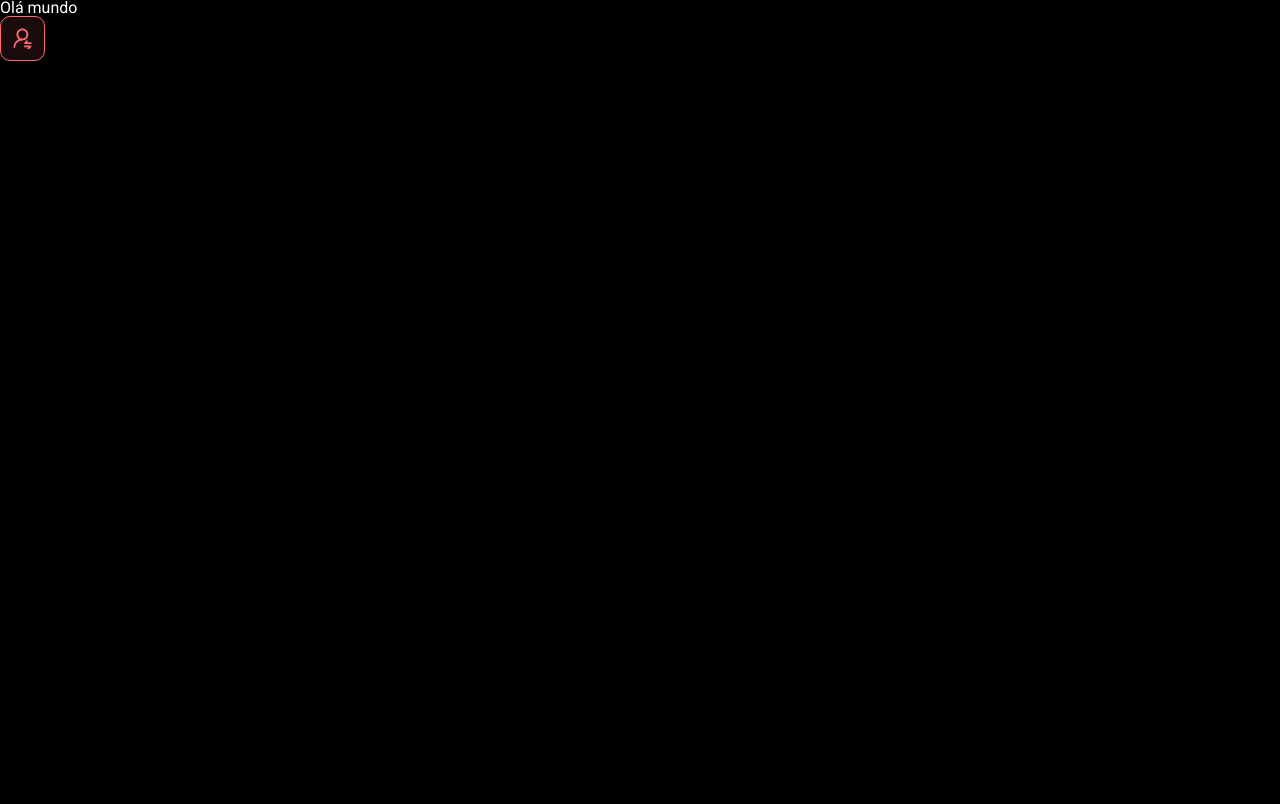
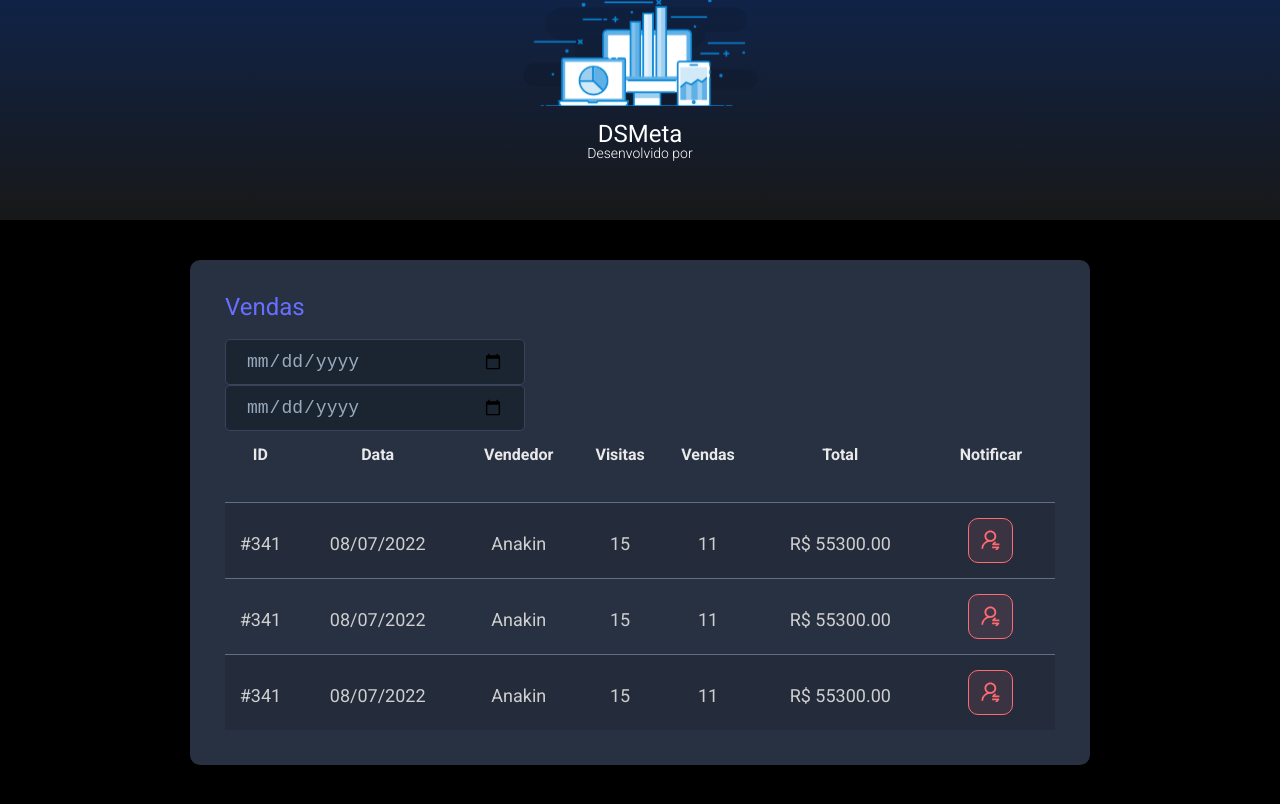
Before and after one commit to AllanGoto/Maratona-dsmeta, a React (Vite) app in the folder frontend/: page / in a window 1280 px wide. Built offline with nearby package versions, Linux system fonts and the light colour scheme.

Commit message:
Other components

```diff
--- a/frontend/src/App.tsx
+++ b/frontend/src/App.tsx
@@ -1,10 +1,17 @@
-import NotificationButton from "./components/NotificationButtom"
+import Header from "./components/Header"
+import SalesCard from "./components/SalesCard"
 
 function App() {
   return (
     <>
-      <h1>Olá mundo</h1>
-      <NotificationButton />
+      <Header />
+      <main>
+        <section id="sales">
+          <div className="dsmeta-container">
+            <SalesCard />
+          </div>
+        </section>
+      </main>
     </>
   )
 }
--- /dev/null
+++ b/frontend/src/components/Header/index.tsx
@@ -0,0 +1,16 @@
+import logo from '../../assets/img/image 1.svg'
+import './styles.css'
+
+function Header() {
+    return (
+        <header>
+            <div className="dsmeta-cabecalho">
+                <img src={logo} alt="Logo DSmeta" />
+                <h1>DSMeta</h1>
+                <p>Desenvolvido por <a href=" "></a></p>
+            </div>
+        </header>
+    )
+}
+
+export default Header
--- /dev/null
+++ b/frontend/src/components/Header/styles.css
@@ -0,0 +1,27 @@
+header {
+    height: 220px;
+    background: linear-gradient(180deg, #102347 0%, #181818 100%);
+    display: flex;
+    align-items: center;
+    justify-content: center;
+}
+
+.dsmeta-cabecalho {
+    display: flex;
+    flex-direction: column;
+    align-items: center;
+}
+
+.dsmeta-cabecalho img {
+    width: 235px;
+}
+
+.dsmeta-cabecalho h1 {
+    margin-top: 15px;
+    font-size: 24px;
+}
+
+.dsmeta-cabecalho p {
+    font-size: 14px;
+    font-weight: 300;
+}
--- /dev/null
+++ b/frontend/src/components/SalesCard/index.tsx
@@ -0,0 +1,76 @@
+import NotificationButton from '../NotificationButtom'
+import './styles.css'
+
+function SalesCard() {
+    return (
+        <div className="dsmeta-card">
+            <h2 className="dsmeta-sales-title">Vendas</h2>
+            <div className="datas-form-control-containes">
+                <div>
+                    <input className="dsmeta-form-control" type="date" />
+                </div>
+                <div>
+                    <input className="dsmeta-form-control" type="date" />
+                </div>
+            </div>
+            <div>
+                <table className="dsmeta-sales-table">
+                    <thead>
+                        <tr>
+                            <th className="show992">ID</th>
+                            <th className="show576">Data</th>
+                            <th>Vendedor</th>
+                            <th className="show992">Visitas</th>
+                            <th className="show992">Vendas</th>
+                            <th>Total</th>
+                            <th>Notificar</th>
+                        </tr>
+                    </thead>
+                    <tbody>
+                        <tr>
+                            <td className="show992">#341</td>
+                            <td className="show576">08/07/2022</td>
+                            <td>Anakin</td>
+                            <td className="show992">15</td>
+                            <td className="show992">11</td>
+                            <td>R$ 55300.00</td>
+                            <td>
+                                <div className="dsmeta-red-btn-container">
+                                    <NotificationButton />
+                                </div>
+                            </td>
+                        </tr>
+                        <tr>
+                            <td className="show992">#341</td>
+                            <td className="show576">08/07/2022</td>
+                            <td>Anakin</td>
+                            <td className="show992">15</td>
+                            <td className="show992">11</td>
+                            <td>R$ 55300.00</td>
+                            <td>
+                                <div className="dsmeta-red-btn-container">
+                                    <NotificationButton />
+                                </div>
+                            </td>
+                        </tr>
+                        <tr>
+                            <td className="show992">#341</td>
+                            <td className="show576">08/07/2022</td>
+                            <td>Anakin</td>
+                            <td className="show992">15</td>
+                            <td className="show992">11</td>
+                            <td>R$ 55300.00</td>
+                            <td>
+                                <div className="dsmeta-red-btn-container">
+                                    <NotificationButton />
+                                </div>
+                            </td>
+                        </tr>
+                    </tbody>
+                </table>
+            </div>
+        </div>
+    )
+}
+
+export default SalesCard
--- /dev/null
+++ b/frontend/src/components/SalesCard/styles.css
@@ -0,0 +1,96 @@
+.dsmeta-card {
+    background-color: #283142;
+    border-radius: 10px;
+    padding: 30px 10px;
+}
+
+.dsmeta-sales-title {
+    color: #676FFF;
+    font-size: 24px;
+    margin-bottom: 20px;
+}
+
+.datas-form-control-containes {
+    margin-bottom: 16px;
+    max-width: 300px;
+}
+
+.dsmeta-form-control {
+    height: 46px;
+    background-color: #1B2531;
+    border: 1px solid #384459;
+    border-radius: 5px;
+    width: 100%;
+    color: #9AAABE;
+    padding: 0 20px;
+    font-size: 18px;
+}
+
+.dsmeta-sales-table {
+    width: 100%;
+}
+
+.dsmeta-sales-table thead {
+    height: 55px;
+    font-size: 16px;
+    color: #E9E9E9;
+    font-weight: 700;
+}
+
+.dsmeta-sales-table tbody {
+    font-size: 14px;
+    font-weight: 400;
+    color: #CFCFCF;
+    text-align: center;
+}
+
+.dsmeta-sales-table tbody tr {
+    height: 74px;
+    border-top: 1px solid #5F6E82;
+}
+
+.dsmeta-sales-table tbody tr:hover>td {
+    background-color: #384459;
+}
+
+.dsmeta-sales-table tbody tr:nth-child(odd) {
+    background-color: #242C3B;
+}
+
+.dsmeta-red-btn-container {
+    display: flex;
+    justify-content: center;
+    padding: 15px;
+}
+
+.show576 {
+    display: none
+}
+
+.show992 {
+    display: none;
+}
+
+@media (min-width: 576px) {
+    .show576 {
+        display: table-cell;
+    }
+
+    .dsmeta-card {
+        padding: 35px;
+    }
+
+    .dsmeta-sales-table tbody tr {
+        height: 55px;
+    }
+
+    .dsmeta-sales-table tbody {
+        font-size: 18px;
+    }
+}
+
+@media (min-width: 992px) {
+    .show992 {
+        display: table-cell;
+    }
+}
--- a/frontend/src/index.css
+++ b/frontend/src/index.css
@@ -15,34 +15,6 @@
     text-decoration: none;
 }
 
-header {
-    height: 220px;
-    background: linear-gradient(180deg, #102347 0%, #181818 100%);
-    display: flex;
-    align-items: center;
-    justify-content: center;
-}
-
-.dsmeta-cabecalho {
-    display: flex;
-    flex-direction: column;
-    align-items: center;
-}
-
-.dsmeta-cabecalho img {
-    width: 235px;
-}
-
-.dsmeta-cabecalho h1 {
-    margin-top: 15px;
-    font-size: 24px;
-}
-
-.dsmeta-cabecalho p {
-    font-size: 14px;
-    font-weight: 300;
-}
-
 #sales {
     padding: 40px 10px;
 }
@@ -52,116 +24,3 @@
     max-width: 900px;
     margin: 0 auto;
 }
-
-.dsmeta-card {
-    background-color:#283142;
-    border-radius: 10px;
-    padding: 30px 10px;
-}
-
-.dsmeta-sales-title {
-    color: #676FFF;
-    font-size: 24px;
-    margin-bottom: 20px;
-}
-
-.datas-form-control-containes {
-    margin-bottom: 16px;
-    max-width: 300px;
-}
-
-.dsmeta-form-control {
-    height: 46px;
-    background-color: #1B2531;
-    border: 1px solid #384459;
-    border-radius: 5px;
-    width: 100%;
-    color: #9AAABE;
-    padding: 0 20px;
-    font-size: 18px;
-}
-
-.dsmeta-sales-table {
-    width: 100%;
-}
-
-.dsmeta-sales-table thead {
-    height: 55px;
-    font-size: 16px;
-    color: #E9E9E9;
-    font-weight: 700;
-}
-
-.dsmeta-sales-table tbody {
-    font-size: 14px;
-    font-weight: 400;
-    color: #CFCFCF;
-    text-align: center;
-}
-
-.dsmeta-sales-table tbody tr {
-    height: 74px;
-    border-top: 1px solid #5F6E82;
-}
-
-.dsmeta-sales-table tbody tr:hover > td {
-    background-color: #384459;
-}
-
-.dsmeta-sales-table tbody tr:nth-child(odd) {
-    background-color: #242C3B;
-}
-
-.dsmeta-red-btn-container {
-    display: flex;
-    justify-content: center;
-    padding: 15px;
-}
-
-.dsmeta-red-btn {
-    height: 45px;
-    width: 45px;
-    background-color: rgba(255, 107, 114, 0.1);
-    border: 1px solid #FF6B72;
-    border-radius: 10px;
-    display: flex;
-    align-items: center;
-    justify-content: center;
-    cursor: pointer;
-}
-
-.dsmeta-red-btn img {
-    width: 19px;
-}
-
-.show576 {
-    display: none
-}
-
-.show992 {
-    display: none;
-}
-
-@media (min-width: 576px) {
-    .show576 {
-        display: table-cell;
-    }
-
-    .dsmeta-card {
-        padding: 35px;
-    }
-
-    .dsmeta-sales-table tbody tr {
-        height: 55px;
-    }
-
-    .dsmeta-sales-table tbody {
-        font-size: 18px;
-    }
-}
-
-@media (min-width: 992px) {
-    .show992 {
-        display: table-cell;
-    }
-}
```
Also changed, not shown: frontend/src/assets/Img/image 1.svg (added).
